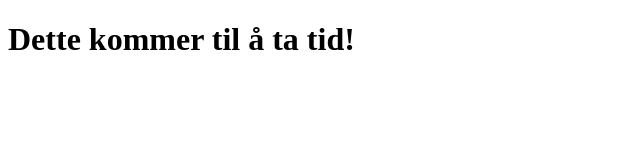
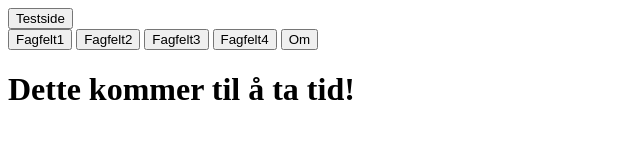
Before and after one commit to slangeplante/test, a plain HTML site: page index.html in a window 1280 px wide. Shown: the whole page, without its empty margins (0-640 px from the left). Drawn offline with nearby package versions, Linux system fonts and the light colour scheme.

Commit message:
Update index.html

```diff
--- a/index.html
+++ b/index.html
@@ -29,13 +29,16 @@
 </head>
 <body>
     <a href="#main-content" class="skip-link">Hopp til hovedinnhold</a>
-    <script src="https://code.jquery.com/jquery-3.6.0.min.js"></script>
-    <script>
-        $(document).ready(function () {
-            $("#header").load("header.html");
-            $("#nav").load("nav.html");
-        });
-    </script>
+    <header>
+        <button type="button" onclick="location.href='index.html'">Testside</button>
+    </header>
+    <nav>
+        <button type="button" onclick="location.href='ux.html'">Fagfelt1</button>
+        <button type="button" onclick="location.href='uu.html'">Fagfelt2</button>
+        <button type="button" onclick="location.href='journalistikk.html'">Fagfelt3</button>
+        <button type="button" onclick="location.href='lydteknikk.html'">Fagfelt4</button>
+        <button type="button" onclick="location.href='about.html'">Om</button>
+    </nav>
     <main id="main-content">
         <h1>Dette kommer til å ta tid!</h1>
     </main>
```
